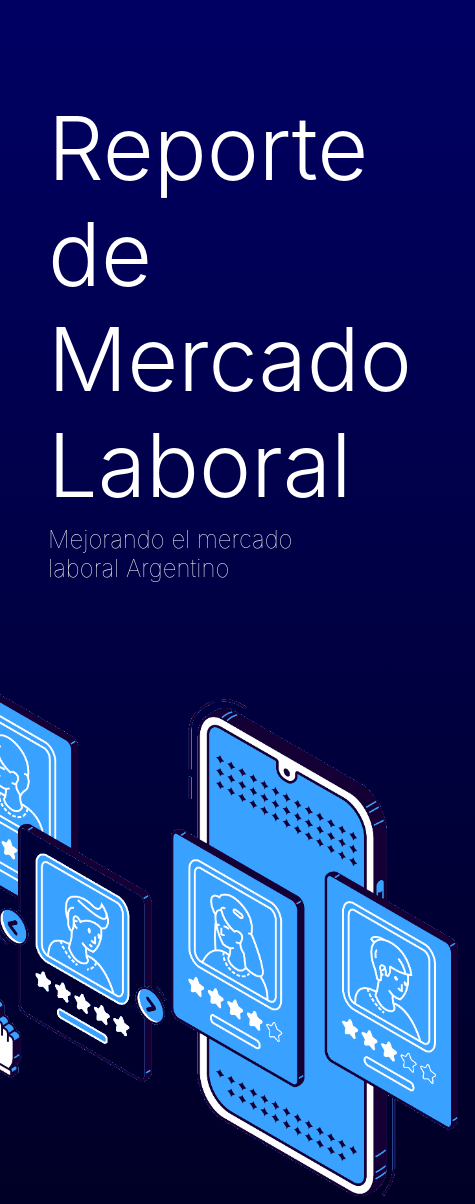
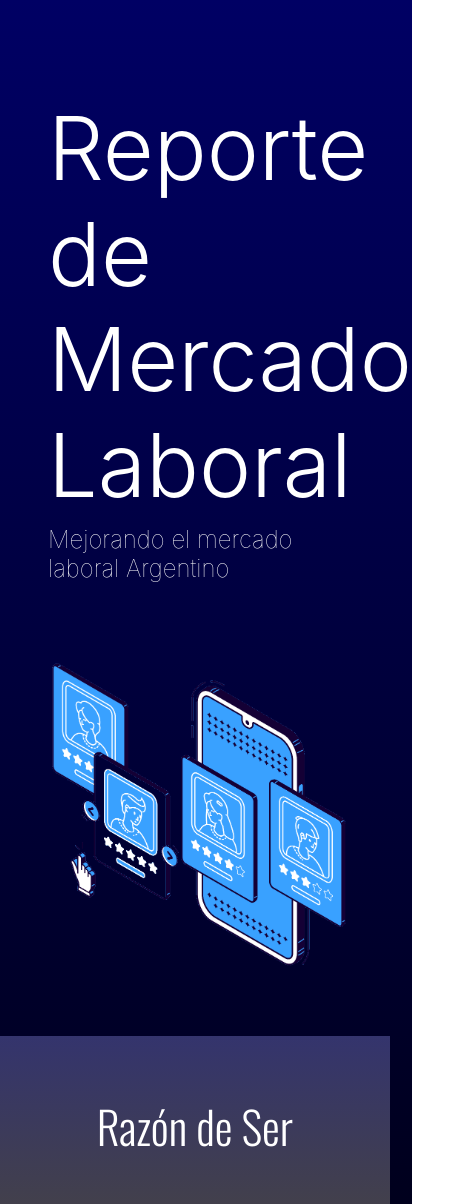
Before and after one commit to nachocima/rml.github.io, a plain HTML site: page index.html in a window 390 px wide. Shown: the top 1204 px of the page, 475 px wide, since content can reach past the window. Drawn offline with nearby package versions, Linux system fonts and the light colour scheme.

Commit message:
commit 5

```diff
--- a/style.css
+++ b/style.css
@@ -11,7 +11,7 @@ header{
     box-shadow: 5px 10px 20px black;
 }
 img{
-    max-width: 35rem;
+    width: 35rem;
 }
 .navbar{
     position: sticky;
@@ -27,6 +27,7 @@ h1, h2{
 .vector{
     animation: vector;
     animation-duration: 3s;
+    width: 30rem;
 }
 h2{
     font-size: 1.5em;
@@ -69,7 +70,22 @@ form{
         width: 100%;
     }
 }
-
+@media screen and (max-width: 600px){
+    img{
+        width: 30rem;
+    }
+    .vector{
+        width: 25rem;
+    }
+}
+@media screen and (max-width: 400px){
+    img{
+        width: 25rem;
+    }
+    .vector{
+        width: 20rem;
+    }
+}
 @keyframes titulo{
     0%{
         opacity: 0;
```
